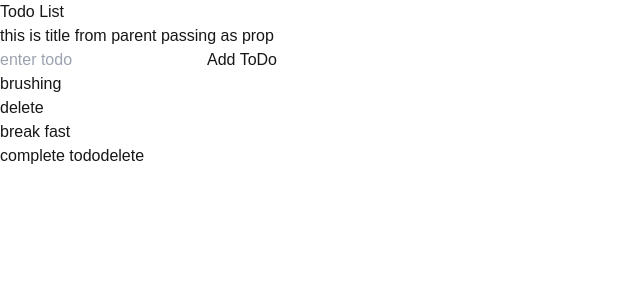
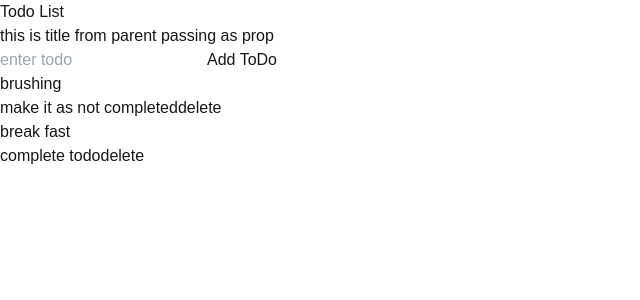
Before and after one commit to mohanagowthami/hypersonic-classes, a Next.js app: page / in a window 1280 px wide. Shown: the top 300 px of the page, without its empty margins (0-640 px from the left). Built offline with nearby package versions, Linux system fonts and the light colour scheme.

Commit message:
vice versa of todo completion

```diff
--- a/src/app/components/1-2-2025-todo-industry-standards/TodoItem.jsx
+++ b/src/app/components/1-2-2025-todo-industry-standards/TodoItem.jsx
@@ -2,18 +2,21 @@ export const TodoItem = (props) => {
 
     console.log(props, "props in todoItem")
 
-    const { todoData, handleDeleteFromParent,handleCompleteTodotaskProp } = props
+    const { todoData, handleDeleteFromParent, handleCompleteTodotaskProp } = props
 
     const handleDeleteButton = () => {
         handleDeleteFromParent()
     }
 
 
+
+
+
     return <div className="flex gap-6 items-center justify-center">
 
         <p>{todoData.name}</p>
-        {todoData.isCompleted ? null:
-        <button   onClick={handleCompleteTodotaskProp}>complete todo</button>}
+        {todoData.isCompleted ?  <button onClick={handleCompleteTodotaskProp}>make it as not completed</button> :
+            <button onClick={handleCompleteTodotaskProp}>complete todo</button>}
         <button onClick={handleDeleteButton}>delete</button>
 
     </div>
```
